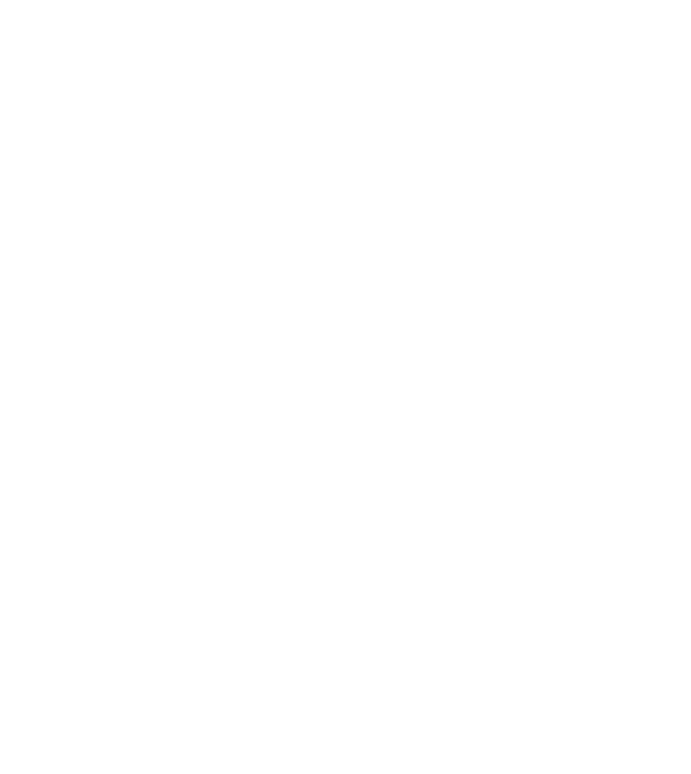
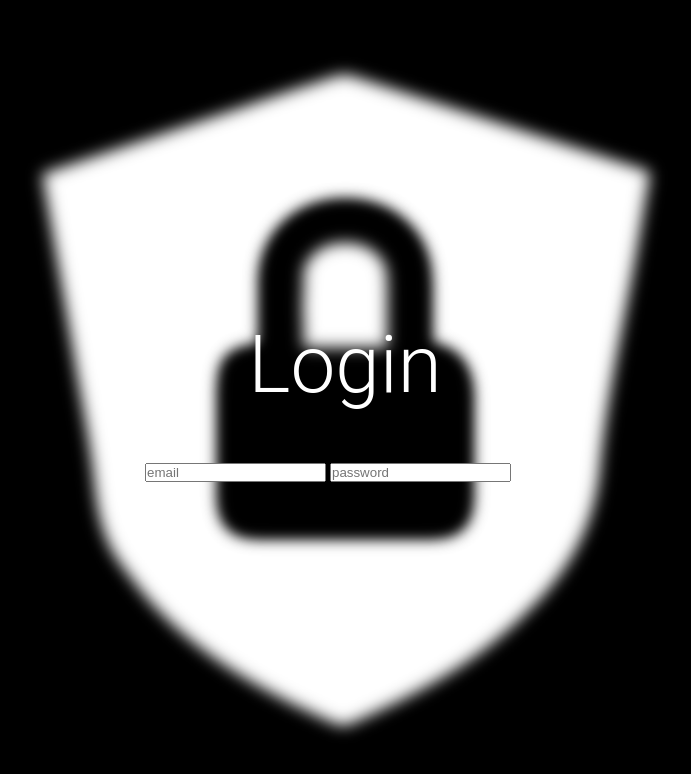
Before and after one commit to Abhiram-p/Full-Stack_Login_Page_Front-end, a plain HTML site: page login.html in a window 1280 px wide. Shown: the whole page, without its empty margins (295-986 px from the left). Drawn offline with Linux system fonts and the light colour scheme.

Commit message:
setting up bacic html and files

```diff
--- a/CSS/form.css
+++ b/CSS/form.css
@@ -0,0 +1,38 @@
+*{
+    margin: 0;
+    padding: 0;
+    box-sizing: border-box;
+}
+
+*:focus {
+    outline: none;
+}
+
+body{
+    position: relative;
+    width: 100%;
+    min-height: 100vh;
+    height: auto;
+    display: flex;
+    justify-content: center;
+    align-items: center;
+    background: url('../img/bg.png');
+    background-size: cover;
+    background-position: center;
+    font-family: 'roboto', sans-serif;
+}
+
+.form{
+    width: 400px;
+    height: auto;
+    color: #fff;
+    font-family: 'roboto', sans-serif;
+}
+
+.heading{
+    text-transform: capitalize;
+    text-align: center;
+    font-size: 80px;
+    font-weight: 300;
+    margin-bottom: 50px;
+}
--- a/login.html
+++ b/login.html
@@ -0,0 +1,21 @@
+<!DOCTYPE html>
+<html lang="en">
+<head>
+    <meta charset="UTF-8">
+    <meta name="viewport" content="width=device-width, initial-scale=1.0">
+    <title>Login Page</title>
+
+    <link rel="stylesheet" href="css/form.css">
+
+</head>
+<body>
+    <div class="form">
+        <h1 class="heading">login</h1>
+        <input type="email" placeholder="email" autocomplete="off" class="email" required>
+        <input type="password" placeholder="password" autocomplete="off" class="password" required>
+    </div>
+
+<script src="js/form.js"></script>
+
+</body>
+</html>
```
Also changed, not shown: CSS/home.css (line endings or trailing spaces), img/bg.png (added).
